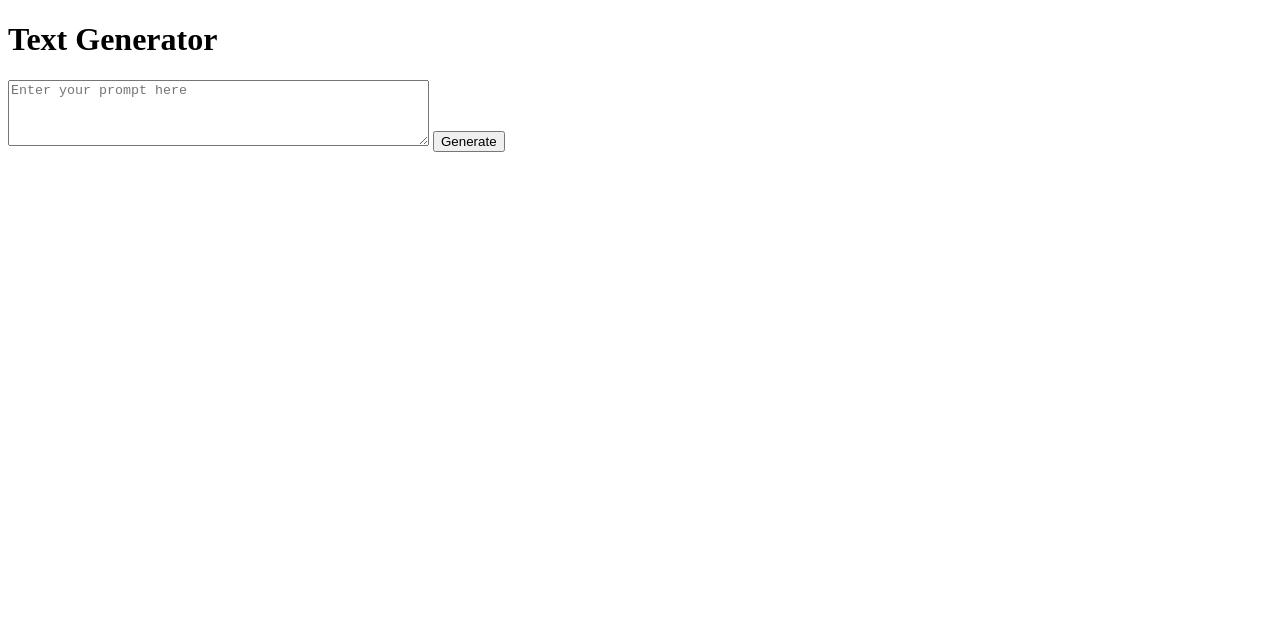
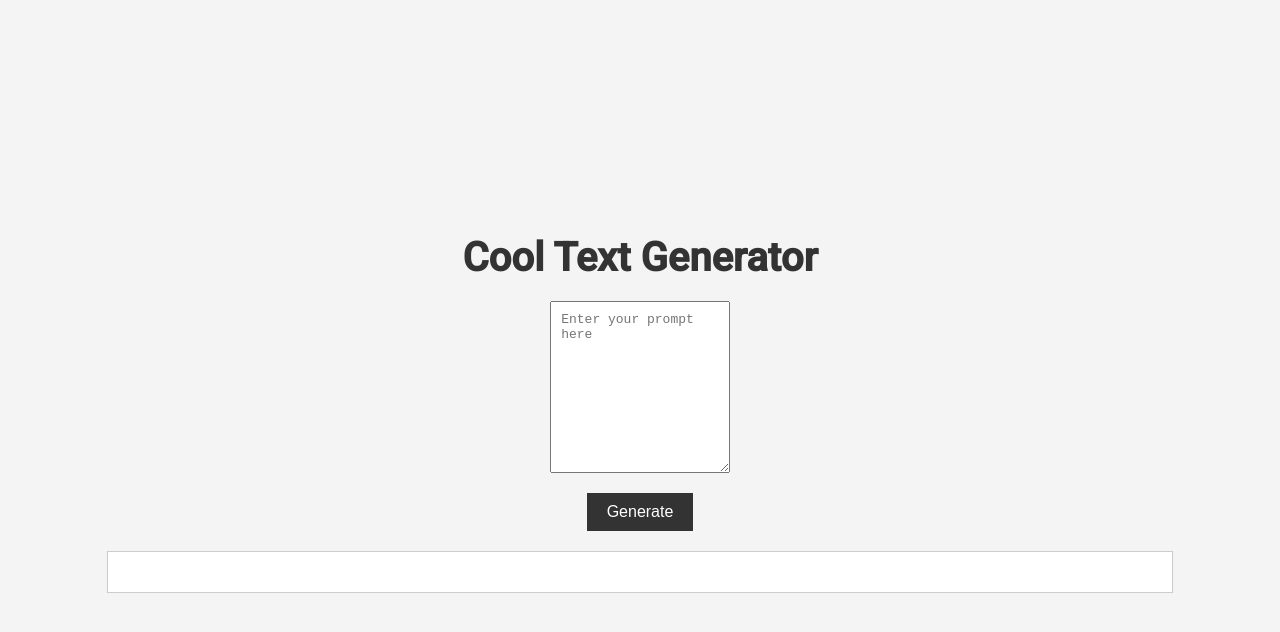
Before and after one commit to Kidus-berhanu/GPT-Davinci, a website: page index.html in a window 1280 px wide. Drawn offline with Linux system fonts and the light colour scheme.

Commit message:
Update index.html

```diff
--- a/index.html
+++ b/index.html
@@ -3,13 +3,71 @@
 <head>
     <meta charset="UTF-8">
     <meta name="viewport" content="width=device-width, initial-scale=1.0">
-    <title>Text Generator</title>
-    <link rel="stylesheet" href="styles.css">
+    <title> Gpt One Undetactable  essay Generator</title>
+    <link href="https://fonts.googleapis.com/css2?family=Roboto:wght@400;500&display=swap" rel="stylesheet">
+    <style>
+        body {
+            font-family: 'Roboto', sans-serif;
+            background-color: #f4f4f4;
+            color: #333;
+            display: flex;
+            flex-direction: column;
+            align-items: center;
+            justify-content: center;
+            height: 100vh;
+            margin: 0;
+            padding: 0;
+            box-sizing: border-box;
+        }
+
+        h1 {
+            font-size: 2.5em;
+            margin-bottom: 20px;
+        }
+
+        #form {
+            display: flex;
+            flex-direction: column;
+            align-items: center;
+        }
+
+        #prompt {
+            width: 80%;
+            height: 150px;
+            padding: 10px;
+            font-size: 1em;
+            margin-bottom: 20px;
+        }
+
+        button {
+            background-color: #333;
+            color: #fff;
+            padding: 10px 20px;
+            border: none;
+            cursor: pointer;
+            font-size: 1em;
+            transition: background-color 0.3s ease;
+        }
+
+        button:hover {
+            background-color: #444;
+        }
+
+        #result {
+            width: 80%;
+            padding: 20px;
+            border: 1px solid #ccc;
+            margin-top: 20px;
+            background-color: #fff;
+            height: auto;
+            overflow-y: scroll;
+        }
+    </style>
 </head>
 <body>
-    <h1>Text Generator</h1>
+    <h1>Cool Text Generator</h1>
     <form id="form">
-        <textarea id="prompt" placeholder="Enter your prompt here" rows="4" cols="50"></textarea>
+        <textarea id="prompt" placeholder="Enter your prompt here"></textarea>
         <button type="submit">Generate</button>
     </form>
     <div id="result"></div>
```
